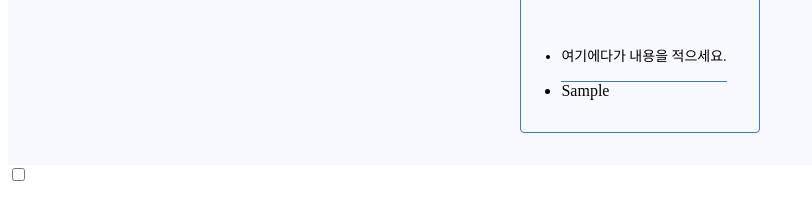
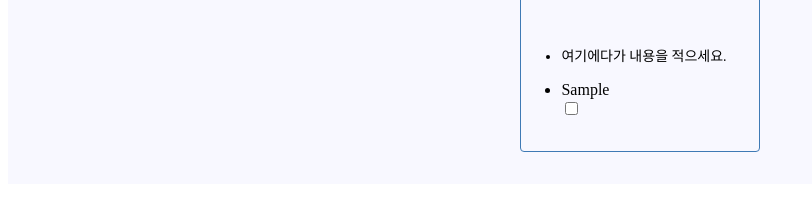
Before and after one commit to Kimseonyung/To-Do-List, a plain HTML site: page index.html in a window 1280 px wide. Both pictures are taken after typing "Sample" into the empty fields and a click on the button "추가". Shown: the part 172-392 px from the top of the page, without its empty margins (0-812 px from the left). Drawn offline with Linux system fonts and the light colour scheme.

Commit message:
Add files via upload

```diff
--- a/app.js
+++ b/app.js
@@ -17,15 +17,12 @@ function addToList(text) {
 
     const checkbox = document.createElement('input');
 
-    checkbox.setAttribute("id", "checkbox-id");
-
     checkbox.setAttribute("type", "checkbox");
-
-    document.body.appendChild(checkbox);
 
     newListItem.classList.add('list-item');
 
     newListItem.innerHTML = text;
 
-    list.appendChild(newListItem);
+    list.append(newListItem, checkbox);
+
 }
--- a/style.css
+++ b/style.css
@@ -49,7 +49,6 @@ h1 {
 }
 
 #list {
-    border-bottom: 1px solid #3f7ab5;
     margin-right: 32px;
     padding: 16px 0;
     font-size: 14px;
```
